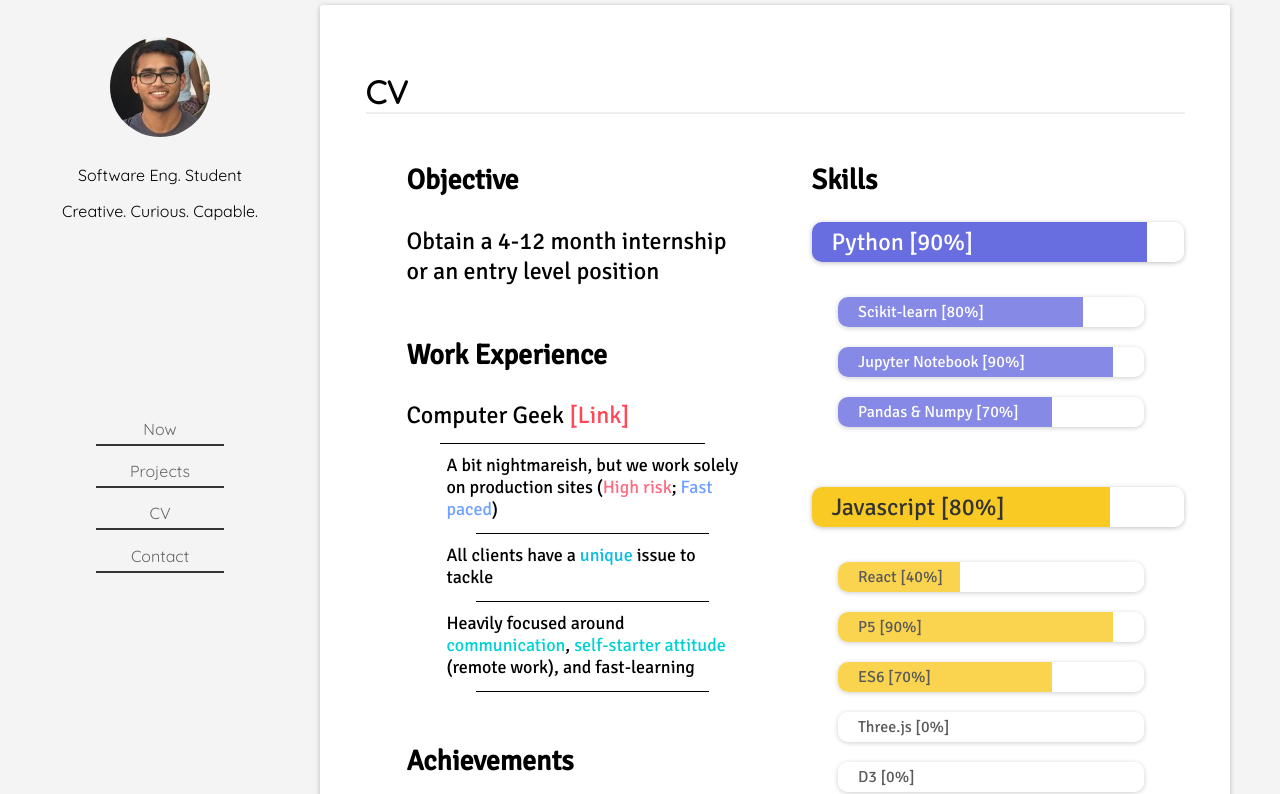
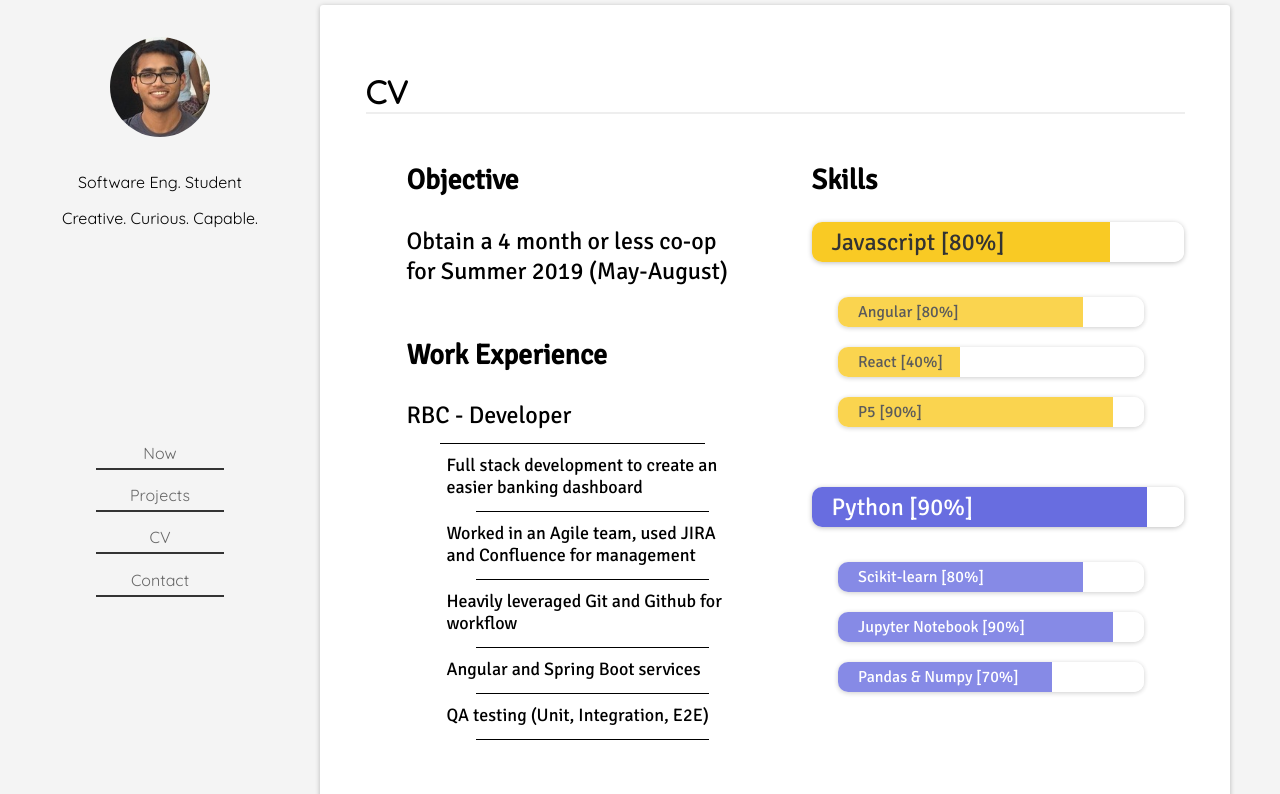
Before and after one commit to Artemis854/Personal_Site_React, a React (Create React App) app: page /cv in a window 1280 px wide. Shown: the top 794 px of the page. Built offline with nearby package versions, Linux system fonts and the light colour scheme; a web font is replaced by a local one.

Commit message:
Updated information

```diff
--- a/src/data/skills.js
+++ b/src/data/skills.js
@@ -1,9 +1,7 @@
 const JavascriptSkills = [
+  {name: 'Angular', level: 80},
   {name: 'React', level: 40},
   {name: 'P5', level: 90},
-  {name: 'ES6', level: 70},
-  {name: 'Three.js', level: 0},
-  {name: 'D3', level: 0}
 ]
 
 const PythonSkills = [
@@ -13,6 +11,6 @@ const PythonSkills = [
 ]
 
 export const skills = [
+  {name: 'Javascript', level: 80, color: '#f9ca24', subcategories: JavascriptSkills},
   {name: 'Python', level: 90, color: '#686de0', text: '#fff', subcategories: PythonSkills},
-  {name: 'Javascript', level: 80, color: '#f9ca24', subcategories: JavascriptSkills}
 ]
--- a/src/views/CV.jsx
+++ b/src/views/CV.jsx
@@ -57,23 +57,25 @@ class CV extends Component {
           <ContentBody>
             <Objective>
               <h3>Objective</h3>
-              <p>Obtain a 4-12 month internship or an entry level position</p>
+              <p>Obtain a 4 month or less co-op for Summer 2019 (May-August)</p>
             </Objective>
             <Achievements>
               <h3>Achievements</h3>
               <MainList>
                 <li>Made it to Reddit's frontpage</li>
-                <li>Work only on production sites <span role="img" aria-label="Spooky">😱</span> ... and haven't been fired yet for messing up!</li>
+                <li>Developed code for Online banking at RBC, literally the second page 🤩</li>
               </MainList>
             </Achievements>
             <Work>
               <h3>Work Experience</h3>
               <MainList>
-                <WorkTitle>Computer Geek <a href="https://www.computer-geek.net" style={{"color" : "#ff4757"}}>[Link]</a></WorkTitle>
+                <WorkTitle>RBC - Developer</WorkTitle>
                 <ul>
-                  <li>A bit nightmareish, but we work solely on production sites (<span style={{"color" : "#ff6b81"}}>High risk</span>; <span style={{"color" : "#70a1ff"}}>Fast paced</span>)</li>
-                  <li>All clients have a <span style={{"color" : "#0abde3"}}>unique</span> issue to tackle</li>
-                  <li>Heavily focused around <span style={{"color" : "#00d2d3"}}>communication</span>, <span style={{"color" : "#00d2d3"}}>self-starter attitude</span> (remote work), and fast-learning</li>
+                  <li>Full stack development to create an easier banking dashboard</li>
+                  <li>Worked in an Agile team, used JIRA and Confluence for management</li>
+                  <li>Heavily leveraged Git and Github for workflow</li>
+                  <li>Angular and Spring Boot services</li>
+                  <li>QA testing (Unit, Integration, E2E)</li>
                 </ul>
               </MainList>
             </Work>
--- a/src/views/Contact.jsx
+++ b/src/views/Contact.jsx
@@ -16,8 +16,8 @@ class Contact extends Component {
         <ContentBodyWrapper>
           <ContentBody>
             <ContentLine>Looks like you want to talk... well here's some info that'll come in handy</ContentLine>
-            <ContentLine>Email: <a href="mailto:kaushal197@gmail.com"><span style={{"color" : "#6f6f6f"}}>kaushal197@gmail.com</span></a></ContentLine>
-            <ContentLine>Call any time: <a href="tel:+16475459549"><span style={{"color" : "#6f6f6f"}}>+1 (647)-545-9549</span></a></ContentLine>
+            <ContentLine>Email: <a href="mailto:kaushal197@gmail.com"><span style={{"color" : "#333"}}>kaushal197@gmail.com</span></a></ContentLine>
+            <ContentLine>Call any time: <a href="tel:+16475459549"><span style={{"color" : "#333"}}>+1 (647)-545-9549</span></a></ContentLine>
           </ContentBody>
         </ContentBodyWrapper>
       </main>
--- a/src/views/Now.jsx
+++ b/src/views/Now.jsx
@@ -16,20 +16,20 @@ class Now extends Component {
         <ContentBodyWrapper>
           <ContentBody>
             <ContentLine>I live in Ajax... near Toronto.</ContentLine>
-            <ContentLine>Still working with the Computer Geek, but looking for an intership.</ContentLine>
+            <ContentLine>Doing an internship until April at RBC as a Developer</ContentLine>
             <ContentLine>Working on learning:</ContentLine>
             <ContentLine>
               <ul>
-                <li>UI/UX (Angular and React)</li>
-                <li>Data Vis/Analytics (Three.js, D3, etc.)</li>
-                <li>Machine Learning/Deep Learning (Early learner, but this is my long term goal)</li>
+                <li>UI/UX (Vue)</li>
+                <li>Data Vis/Interactive art (Three.js, D3, etc.)</li>
+                <li>Machine Learning/Deep Learning (Interested in bots, and automation)</li>
               </ul>
             </ContentLine>
             <ContentLine>Goals:</ContentLine>
             <ContentLine>
               <ul>
-                <li>Obtain a 4-12 month long co-op or intership starting in September</li>
-                <li>Create a dashboard using Angular to track trading bots on the Forex & Crypto markets</li>
+                <li>Obtain a 4 month or less co-op for Summer 2019 (May-August)</li>
+                <li>Create AI based art and creative UI/UX dashboards</li>
               </ul>
             </ContentLine>
           </ContentBody>
```
